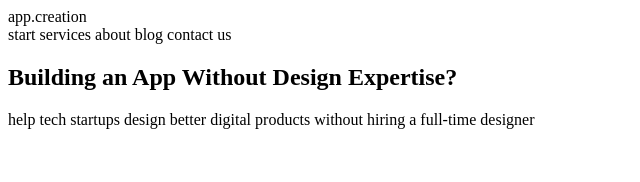
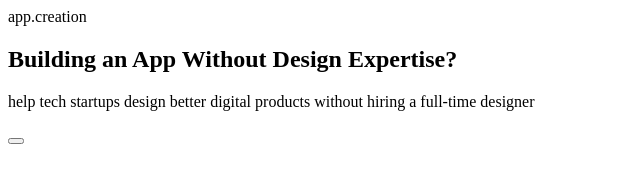
Before and after one commit to WebHeroSchool/new-project111, a plain HTML site: page index.html in a window 1280 px wide. Shown: the whole page, without its empty margins (0-640 px from the left). Drawn offline with Linux system fonts and the light colour scheme.

Commit message:
Update index.html

```diff
--- a/index.html
+++ b/index.html
@@ -8,20 +8,21 @@
   <header>
     <div>app.creation</div>
      <nav>
-       <a>start</a>
-       <a>services</a>
-       <a>about</a>
-       <a>blog</a>
-       <a>contact us</a>
+       <a href="start"></a>
+       <a href="services"></a>
+       <a href="about"></a>
+       <a href="blog"></a>
+       <a href="contact us"></a>
      </nav>
   </header>
   <section>
     <main>
       <h1>Building an App Without Design Expertise?</h1>
       <p>help tech startups design better digital products without hiring a full-time designer</p>
+      <button></button>
     </main>
       <div>
-        <img src="">
+        <img src=""alt=""/>
       </div>
   </section>
 </body>
```
